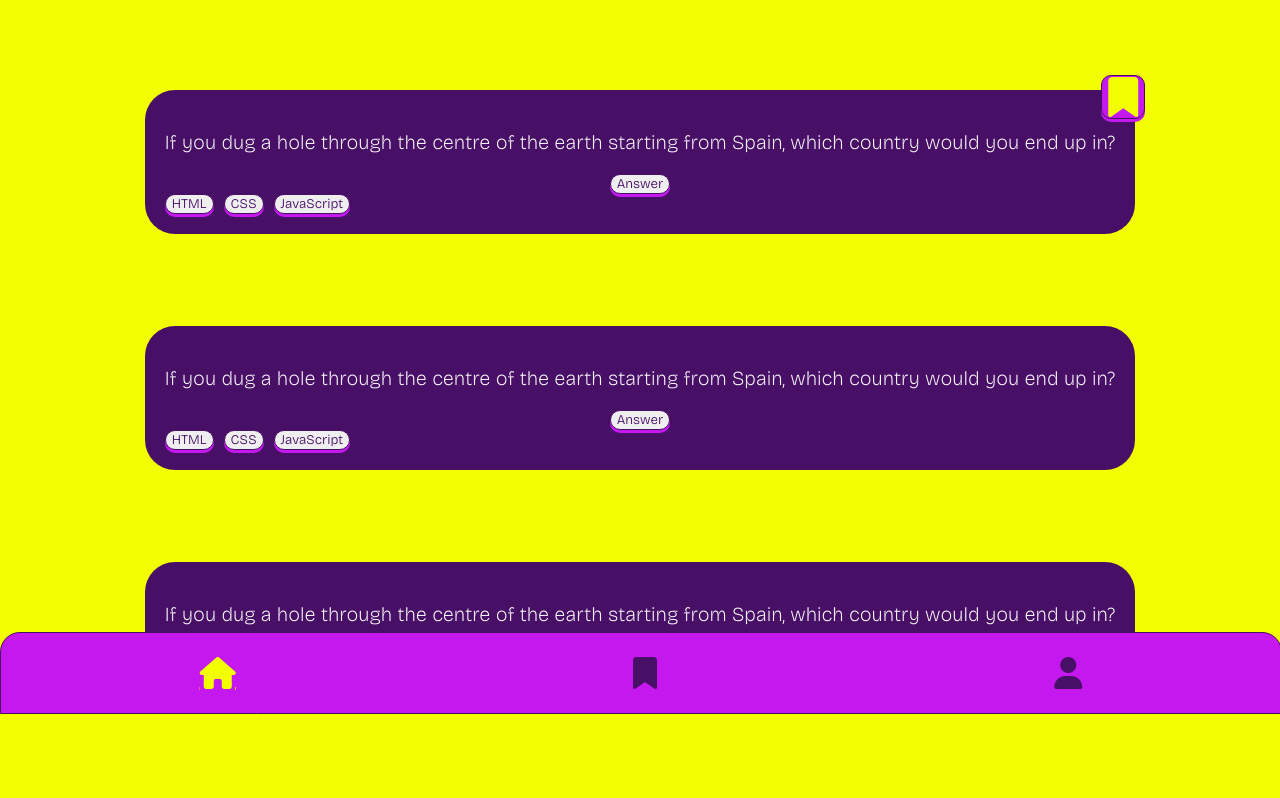
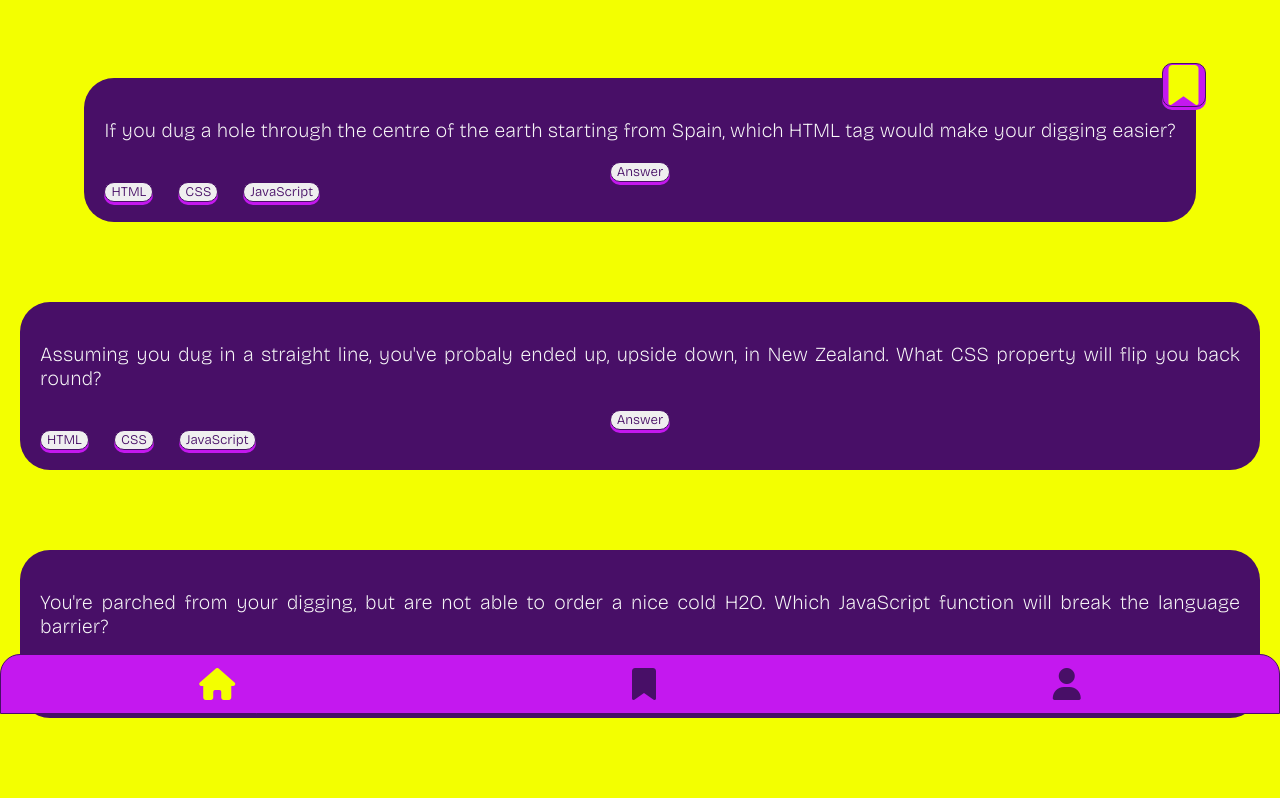
Before and after one commit to danielrileyde/quiz-app, a plain HTML site: page index.html in a window 1280 px wide. Shown: the part 86-884 px from the top of the page. Drawn offline with nearby package versions, Linux system fonts and the light colour scheme.

Commit message:
Update of the PR comments

```diff
--- a/index.html
+++ b/index.html
@@ -30,7 +30,7 @@
         </button>
         <p class="question">
           If you dug a hole through the centre of the earth starting from Spain,
-          which country would you end up in?
+          which HTML tag would make your digging easier?
         </p>
         <button class="answer">Answer</button>
         <div class="tags">
@@ -42,8 +42,8 @@
 
       <section class="question_card">
         <p class="question">
-          If you dug a hole through the centre of the earth starting from Spain,
-          which country would you end up in?
+          Assuming you dug in a straight line, you've probaly ended up, upside
+          down, in New Zealand. What CSS property will flip you back round?
         </p>
         <button class="answer">Answer</button>
         <div class="tags">
@@ -55,8 +55,8 @@
 
       <section class="question_card">
         <p class="question">
-          If you dug a hole through the centre of the earth starting from Spain,
-          which country would you end up in?
+          You're parched from your digging, but are not able to order a nice
+          cold H2O. Which JavaScript function will break the language barrier?
         </p>
         <button class="answer">Answer</button>
         <div class="tags">
@@ -69,13 +69,17 @@
 
     <footer>
       <nav>
-        <a class="active" href="images/bookmark.png"
-          ><i class="fa-solid fa-house fa-2x"></i
-        ></a>
+        <a class="active" href="images/bookmark.png">
+          <i class="fa-solid fa-house fa-2x"></i>
+        </a>
 
-        <a href="bookmark.html"><i class="fa-solid fa-bookmark fa-2x"></i></a>
+        <a href="bookmark.html">
+          <i class="fa-solid fa-bookmark fa-2x"></i>
+        </a>
 
-        <a href="profile.html"><i class="fa-solid fa-user fa-2x"></i></a>
+        <a href="profile.html">
+          <i class="fa-solid fa-user fa-2x"></i>
+        </a>
       </nav>
     </footer>
   </body>
--- a/style.css
+++ b/style.css
@@ -1,11 +1,11 @@
 * {
   font-family: "Bricolage Grotesque", sans-serif;
+  box-sizing: border-box;
 }
 
 body {
   background-color: #f3ff00;
   height: 100vh;
-  min-height: 100vh;
   margin: 0;
   padding: 0;
 }
@@ -28,8 +28,7 @@ header {
   align-items: center;
   justify-content: space-evenly;
   height: 100vh;
-  padding-left: 20px;
-  padding-right: 20px;
+  padding: 0 20px 0 20px;
 }
 
 .question_card {
@@ -38,10 +37,7 @@ header {
   background-color: #480f67;
   align-items: center;
   border-radius: 30px;
-  padding-bottom: 20px;
-  padding-top: 20px;
-  padding-left: 20px;
-  padding-right: 20px;
+  padding: 20px;
   position: relative;
   text-align: justify;
 }
@@ -72,10 +68,6 @@ button {
   color: #480f67;
 }
 
-.answer {
-  align-self: center;
-}
-
 .tags {
   display: flex;
   color: #c418ef;
@@ -83,7 +75,7 @@ button {
   gap: 10px;
 }
 
-.tag .tag:nth-child(n + 2) {
+.tags .tag:nth-child(n + 2) {
   margin-left: 15px;
 }
 
@@ -91,7 +83,7 @@ footer {
   display: flex;
   background-color: #c418ef;
   bottom: 0;
-  height: 10vh;
+  height: 60px;
   width: 100vw;
   position: fixed;
   align-items: center;
@@ -103,7 +95,6 @@ footer {
 
 nav {
   display: flex;
-  flex-direction: row;
   justify-content: space-around;
   width: 100%;
 }
@@ -114,14 +105,4 @@ nav {
 
 a {
   color: #480f67;
-  display: flex;
-  flex-direction: row;
-  justify-content: center;
 }
-
-/*
-#f3ff00;
-#c418ef;
-#480f67;
-#f9f9f9;
-*/
```
